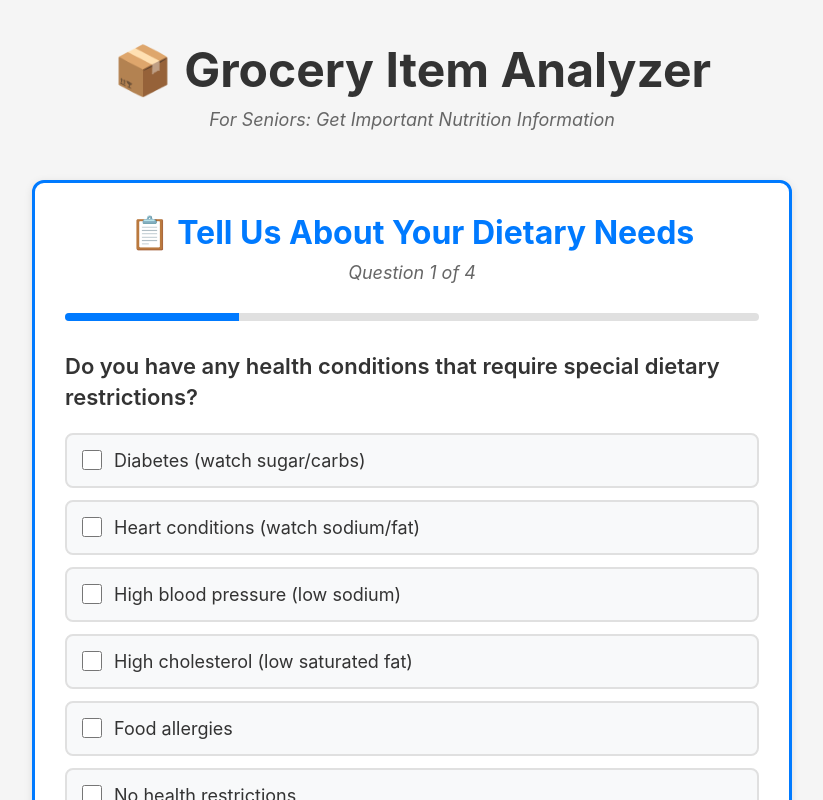
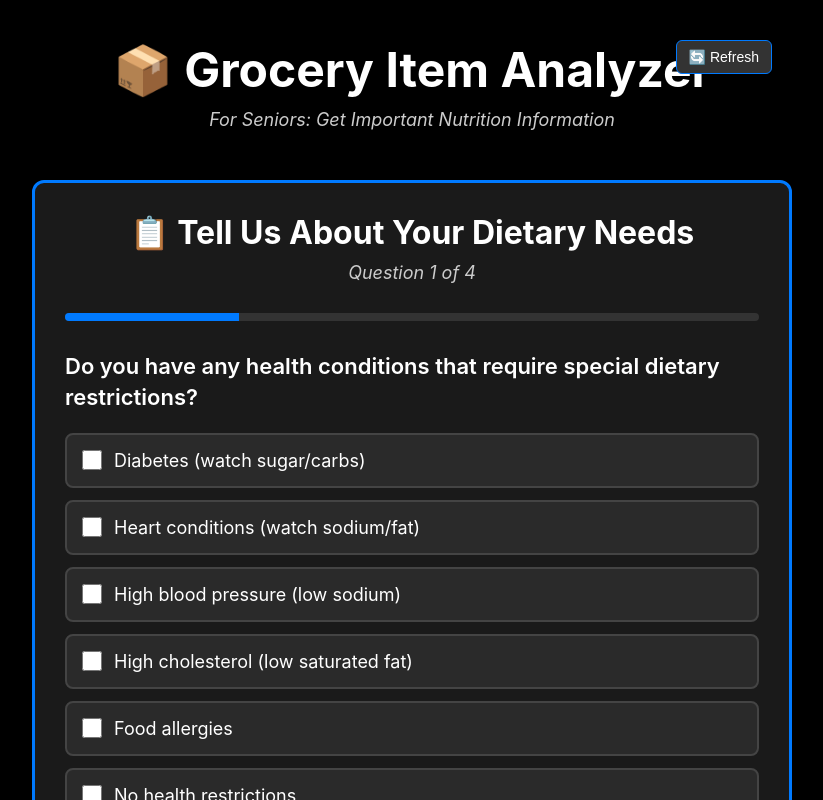
Before and after one commit to seva7747/Nutrition_Analyzer, a React (Vite) app: page / in a window 1280 px wide. Shown: the top 800 px of the page, without its empty margins (228-1051 px from the left). Built offline with nearby package versions, Linux system fonts and the light colour scheme; the HTML template or start-up script is replaced by a standard one.

Commit message:
Add black theme and refresh button

```diff
--- a/src/App.css
+++ b/src/App.css
@@ -10,7 +10,8 @@ body {
     sans-serif;
   -webkit-font-smoothing: antialiased;
   -moz-osx-font-smoothing: grayscale;
-  background-color: #f5f5f5;
+  background-color: #000000;
+  color: #ffffff;
 }
 
 .container {
@@ -24,18 +25,38 @@ body {
   text-align: center;
   margin-bottom: 30px;
   padding: 20px 0;
+  position: relative;
+}
+
+.refresh-btn {
+  position: absolute;
+  top: 20px;
+  right: 20px;
+  background-color: #333333;
+  color: #ffffff;
+  border: 1px solid #007AFF;
+  padding: 8px 12px;
+  border-radius: 6px;
+  font-size: 14px;
+  cursor: pointer;
+  transition: all 0.3s ease;
+}
+
+.refresh-btn:hover {
+  background-color: #007AFF;
+  transform: translateY(-1px);
 }
 
 .header h1 {
   font-size: 48px;
   font-weight: bold;
-  color: #333;
+  color: #ffffff;
   margin-bottom: 10px;
 }
 
 .subtitle {
   font-size: 18px;
-  color: #666;
+  color: #cccccc;
   font-style: italic;
 }
 
@@ -46,24 +67,24 @@ body {
 
 /* Instructions */
 .instruction-box {
-  background-color: #e3f2fd;
+  background-color: #1a1a1a;
   border-radius: 12px;
   padding: 25px;
   margin-bottom: 20px;
   border-left: 5px solid #007AFF;
-  box-shadow: 0 2px 8px rgba(0, 0, 0, 0.1);
+  box-shadow: 0 2px 8px rgba(0, 0, 0, 0.3);
 }
 
 .instruction-text {
   font-size: 22px;
   font-weight: 600;
-  color: #1976d2;
+  color: #ffffff;
   margin-bottom: 20px;
 }
 
 .help-text {
   font-size: 16px;
-  color: #666;
+  color: #cccccc;
   margin-bottom: 15px;
   font-style: italic;
 }
@@ -72,17 +93,19 @@ body {
   width: 100%;
   padding: 15px;
   font-size: 16px;
-  border: 2px solid #ddd;
+  border: 2px solid #444444;
   border-radius: 8px;
   resize: vertical;
   font-family: inherit;
   line-height: 1.4;
+  background-color: #1a1a1a;
+  color: #ffffff;
 }
 
 .text-input:focus {
   outline: none;
   border-color: #007AFF;
-  box-shadow: 0 0 0 3px rgba(0, 122, 255, 0.1);
+  box-shadow: 0 0 0 3px rgba(0, 122, 255, 0.3);
 }
 
 /* Buttons */
@@ -154,14 +177,14 @@ body {
   align-items: center;
   justify-content: center;
   padding: 60px 20px;
-  background-color: #fff;
+  background-color: #1a1a1a;
   border-radius: 12px;
   margin-top: 20px;
-  box-shadow: 0 2px 8px rgba(0, 0, 0, 0.1);
+  box-shadow: 0 2px 8px rgba(0, 0, 0, 0.3);
 }
 
 .spinner {
-  border: 5px solid #f3f3f3;
+  border: 5px solid #333333;
   border-top: 5px solid #007AFF;
   border-radius: 50%;
   width: 50px;
@@ -176,7 +199,7 @@ body {
 
 .loading-text {
   font-size: 18px;
-  color: #007AFF;
+  color: #ffffff;
   margin-top: 20px;
   font-weight: 500;
 }
@@ -187,24 +210,24 @@ body {
 }
 
 .basic-facts-box {
-  background-color: #fff;
+  background-color: #1a1a1a;
   border-radius: 12px;
   padding: 25px;
   margin-bottom: 20px;
-  box-shadow: 0 2px 8px rgba(0, 0, 0, 0.1);
+  box-shadow: 0 2px 8px rgba(0, 0, 0, 0.3);
   border: 3px solid #007AFF;
 }
 
 .facts-title {
   font-size: 32px;
   font-weight: 700;
-  color: #007AFF;
+  color: #ffffff;
   margin-bottom: 20px;
 }
 
 .facts-text {
   font-size: 24px;
-  color: #333;
+  color: #ffffff;
   line-height: 1.6;
   font-weight: 500;
 }
@@ -217,11 +240,11 @@ body {
 }
 
 .warnings-box {
-  background-color: #fff3cd;
+  background-color: #2d1b1b;
   border-radius: 12px;
   padding: 25px;
   margin-bottom: 20px;
-  box-shadow: 0 2px 8px rgba(0, 0, 0, 0.1);
+  box-shadow: 0 2px 8px rgba(0, 0, 0, 0.3);
   border: 3px solid #ffc107;
 }
 
@@ -235,7 +258,7 @@ body {
 .warnings-title {
   font-size: 28px;
   font-weight: 700;
-  color: #856404;
+  color: #ffc107;
   margin: 0;
 }
 
@@ -278,7 +301,7 @@ body {
 
 .warnings-text {
   font-size: 20px;
-  color: #333;
+  color: #ffffff;
   line-height: 1.6;
   font-weight: 500;
 }
@@ -288,7 +311,7 @@ body {
   padding: 2px 4px;
   border-radius: 3px;
   font-weight: 700;
-  color: #000;
+  color: #000000;
   animation: highlight 0.5s ease-in-out;
 }
 
@@ -326,24 +349,24 @@ body {
 
 /* Video Section */
 .video-box {
-  background-color: #e8f4f8;
+  background-color: #1a1a1a;
   border-radius: 12px;
   padding: 25px;
   margin-bottom: 20px;
-  box-shadow: 0 2px 8px rgba(0, 0, 0, 0.1);
+  box-shadow: 0 2px 8px rgba(0, 0, 0, 0.3);
   border: 3px solid #00bcd4;
 }
 
 .video-title {
   font-size: 28px;
   font-weight: 700;
-  color: #00695c;
+  color: #00bcd4;
   margin: 0 0 10px 0;
 }
 
 .video-description {
   font-size: 16px;
-  color: #555;
+  color: #cccccc;
   margin: 0 0 15px 0;
   font-style: italic;
 }
@@ -383,11 +406,11 @@ canvas {
 
 /* Quiz Styles */
 .quiz-container {
-  background-color: #fff;
+  background-color: #1a1a1a;
   border-radius: 12px;
   padding: 30px;
   margin-bottom: 20px;
-  box-shadow: 0 2px 8px rgba(0, 0, 0, 0.1);
+  box-shadow: 0 2px 8px rgba(0, 0, 0, 0.3);
   border: 3px solid #007AFF;
 }
 
@@ -399,13 +422,13 @@ canvas {
 .quiz-title {
   font-size: 32px;
   font-weight: 700;
-  color: #007AFF;
+  color: #ffffff;
   margin-bottom: 10px;
 }
 
 .quiz-subtitle {
   font-size: 18px;
-  color: #666;
+  color: #cccccc;
   font-style: italic;
 }
 
@@ -416,7 +439,7 @@ canvas {
 .progress-bar {
   width: 100%;
   height: 8px;
-  background-color: #e0e0e0;
+  background-color: #333333;
   border-radius: 4px;
   overflow: hidden;
 }
@@ -434,7 +457,7 @@ canvas {
 .question-text {
   font-size: 22px;
   font-weight: 600;
-  color: #333;
+  color: #ffffff;
   margin-bottom: 20px;
   line-height: 1.4;
 }
@@ -449,15 +472,15 @@ canvas {
   display: flex;
   align-items: center;
   padding: 15px;
-  background-color: #f8f9fa;
-  border: 2px solid #e0e0e0;
+  background-color: #2a2a2a;
+  border: 2px solid #444444;
   border-radius: 8px;
   cursor: pointer;
   transition: all 0.3s ease;
 }
 
 .quiz-option:hover {
-  background-color: #e3f2fd;
+  background-color: #333333;
   border-color: #007AFF;
 }
 
@@ -470,7 +493,7 @@ canvas {
 
 .option-label {
   font-size: 18px;
-  color: #333;
+  color: #ffffff;
   cursor: pointer;
   user-select: none;
 }
--- a/src/App.jsx
+++ b/src/App.jsx
@@ -421,6 +421,13 @@ SEPARATE the sections with "---WARNINGS---" on a line by itself.`
       <div className="header">
         <h1>📦 Grocery Item Analyzer</h1>
         <p className="subtitle">For Seniors: Get Important Nutrition Information</p>
+        <button
+          className="refresh-btn"
+          onClick={() => window.location.reload()}
+          title="Refresh the page"
+        >
+          🔄 Refresh
+        </button>
       </div>
 
       {/* QUIZ SECTION */}
```
